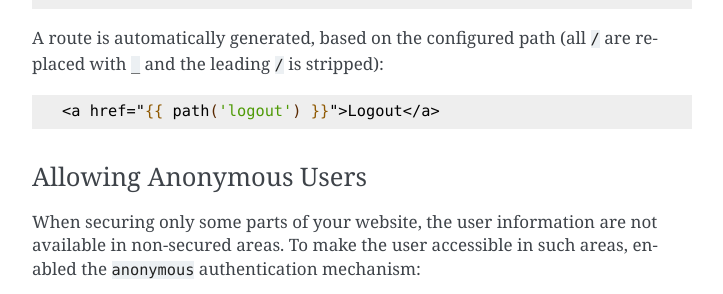
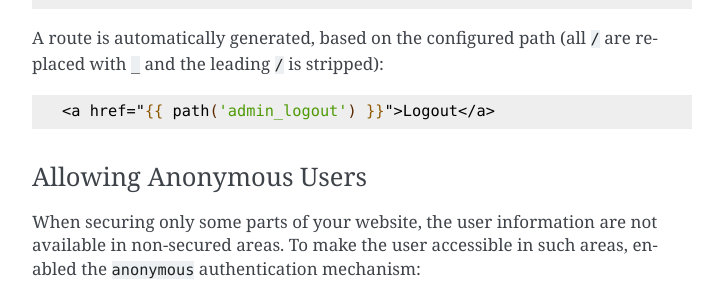
Before and after one commit to silexphp/Silex, a Sphinx documentation site: the page built from doc/providers/security.rst, in a window 1280 px wide and 900 px high, scrolled down 5328 px. Shown: the part 158-452 px from the top of the window, without its empty margins (388-1111 px from the left). Built offline with Sphinx 7.4.7, drawn with Linux system fonts in a browser that asks for light colours; pages that are not in the unit, such as notebooks, are missing from menus; some of the changed lines change nothing that is shown.

Commit message:
Fix route name in security service doc

```diff
--- a/doc/providers/security.rst
+++ b/doc/providers/security.rst
@@ -269,7 +269,7 @@ are replaced with ``_`` and the leading ``/`` is stripped):
 
 .. code-block:: jinja
 
-    <a href="{{ path('logout') }}">Logout</a>
+    <a href="{{ path('admin_logout') }}">Logout</a>
 
 Allowing Anonymous Users
 ~~~~~~~~~~~~~~~~~~~~~~~~
```
